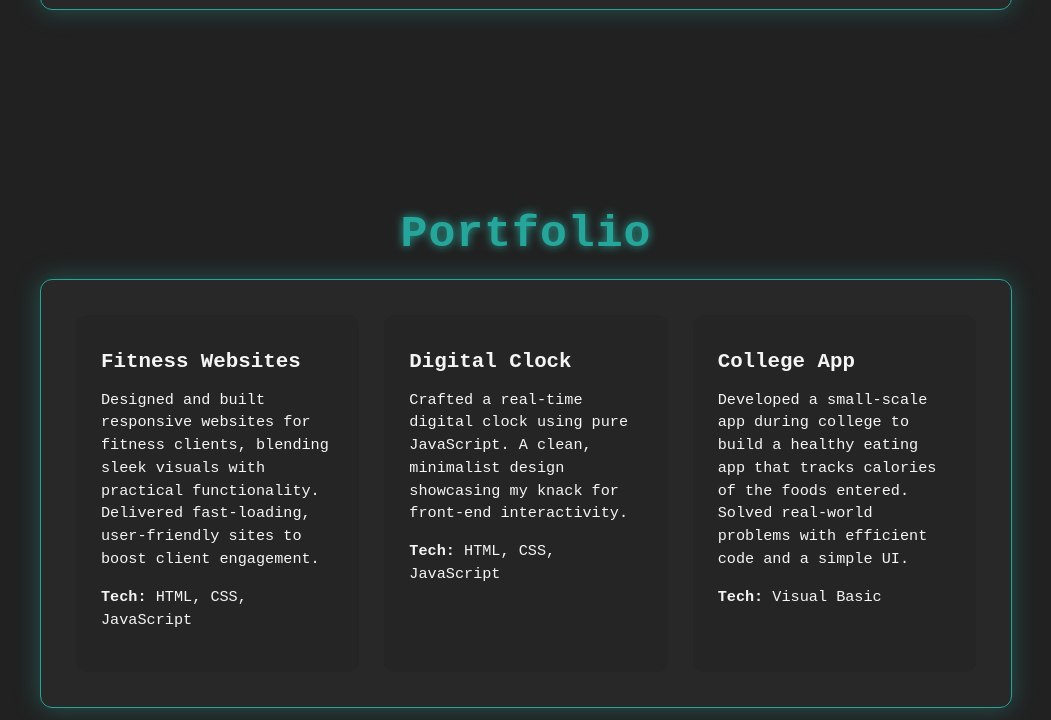
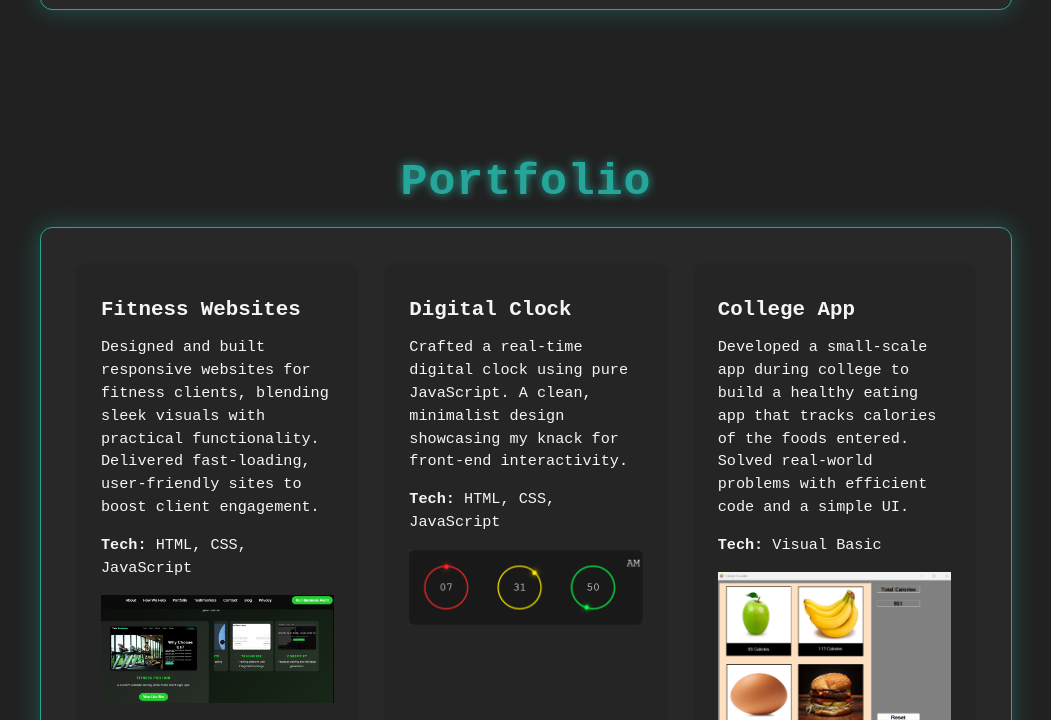
Before and after one commit to Davieb1/daviesoftwaredev, a plain HTML site: page index.html in a window 1280 px wide. Shown: the part 2080-2800 px from the top of the page, without its empty margins (224-1275 px from the left). Drawn offline with nearby package versions, Linux system fonts and the light colour scheme.

Commit message:
Add files via upload
Minor Updates to the site

```diff
--- a/index.html
+++ b/index.html
@@ -22,7 +22,7 @@
             <li><a href="#services"><i class="fas fa-cogs"></i> Services</a></li>
             <li><a href="#portfolio"><i class="fas fa-briefcase"></i> Portfolio</a></li>
             <li><a href="#tech"><i class="fas fa-tools"></i> Tech Stack</a></li>
-            <li><a href="#blog"><i class="fas fa-blog"></i> Blog</a></li>
+            <!-- <li><a href="#blog"><i class="fas fa-blog"></i> Blog</a></li> -->
             <li><a href="#contact"><i class="fas fa-envelope"></i> Contact</a></li>
         </ul>
 
@@ -83,16 +83,19 @@
                     <h3>Fitness Websites</h3>
                     <p>Designed and built responsive websites for fitness clients, blending sleek visuals with practical functionality. Delivered fast-loading, user-friendly sites to boost client engagement.</p>
                     <p><strong>Tech:</strong> HTML, CSS, JavaScript</p>
+                    <img src="Fitness Site.png" alt="">
                 </div>
                 <div class="card">
                     <h3>Digital Clock</h3>
                     <p>Crafted a real-time digital clock using pure JavaScript. A clean, minimalist design showcasing my knack for front-end interactivity.</p>
                     <p><strong>Tech:</strong> HTML, CSS, JavaScript</p>
+                    <img src="Digital Clock.png" alt="">
                 </div>
                 <div class="card">
                     <h3>College App</h3>
                     <p>Developed a small-scale app during college to build a healthy eating app that tracks calories of the foods entered. Solved real-world problems with efficient code and a simple UI.</p>
                     <p><strong>Tech:</strong> Visual Basic</p>
+                    <img src="Small-Scale App.png" alt="">
                 </div>
             </div>
         </section>
@@ -138,7 +141,7 @@
             </div>
         </section>
 
-        <section id="blog" class="full-screen">
+        <!-- <section id="blog" class="full-screen">
             <h2>Blog</h2>
             <div class="grid content-box">
                 <div class="card">
@@ -160,7 +163,7 @@
                     <a href="#" class="read-more">Read More</a>
                 </div>
             </div>
-        </section>
+        </section> -->
 
         <section id="contact" class="full-screen">
             <h2>Contact</h2>
--- a/styles.css
+++ b/styles.css
@@ -247,6 +247,10 @@ main {
     color: #FF7043;
 }
 
+.card img {
+    width: 100%;
+}
+
 /* Home */
 #home p {
     font-size: 1.2em;
```
Also changed, not shown: Digital Clock.png (added), Fitness Site.png (added), Small-Scale App.png (added).
